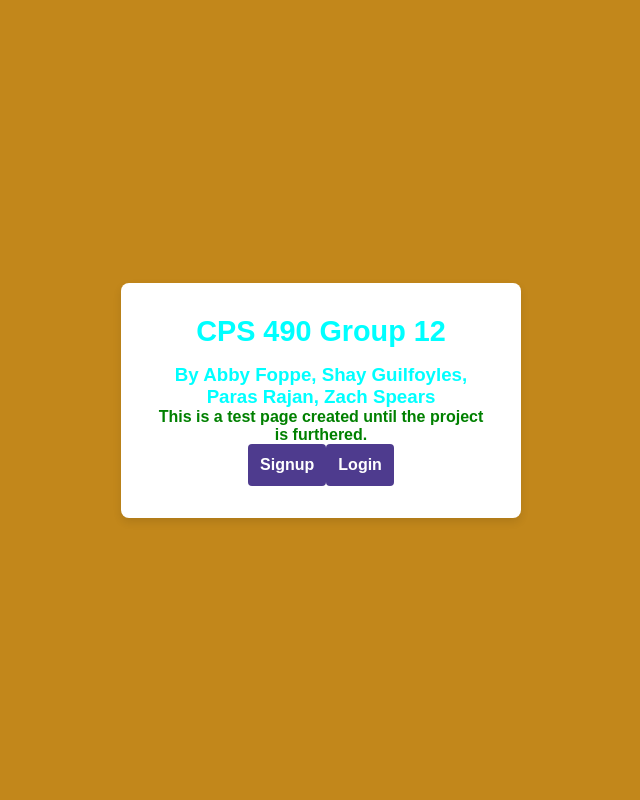
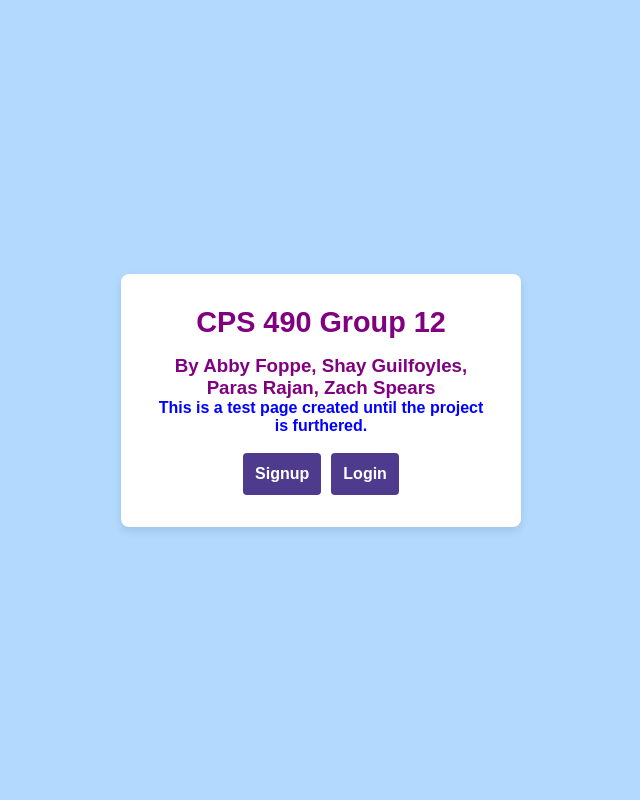
Before and after one commit to guilfoyles1/cps490group12, a Node server app: page / in a window 1280 px wide. Shown: the whole page, without its empty margins (319-959 px from the left). Run offline with Node 20, Linux system fonts and the light colour scheme; the visitor is signed in with stand-in values (Sample User, id 1); some libraries are stand-ins or nearby versions.

Commit message:
minor adjustments for clarity and aesthetics

```diff
--- a/public/styles.css
+++ b/public/styles.css
@@ -7,7 +7,7 @@
   }
 
   body {
-    background-color: #c2871b;
+    background-color: #b3d9ff;
     display: flex;
     justify-content: center;
     align-items: center;
--- a/views/home_page.pug
+++ b/views/home_page.pug
@@ -5,10 +5,12 @@ html
     body
         .container
             header
-                h1(style="color:cyan") CPS 490 Group 12
-                h3(style="color:cyan") By Abby Foppe, Shay Guilfoyles, Paras Rajan, Zach Spears
+                h1(style="color:purple") CPS 490 Group 12
+                h3(style="color:purple") By Abby Foppe, Shay Guilfoyles, Paras Rajan, Zach Spears
 
             main
-                h4(style="color:green") This is a test page created until the project is furthered.
-                button(type="button" onClick = "window.location.href = '/signup';") Signup
-                button(type="button" onClick = "window.location.href = '/login';") Login
+
+                h4(style="color:blue") This is a test page created until the project is furthered.
+                br
+                button(type="button" style="margin-right: 10px;" onClick="window.location.href = '/signup';") Signup
+                button(type="button" onClick="window.location.href = '/login';") Login
--- a/views/login.pug
+++ b/views/login.pug
@@ -11,4 +11,4 @@ html
             form(action="/login" method="POST")
                 input(name="username" type="text" required placeholder="Username")
                 input(name="password" type="password" required placeholder="Password")
-                button(type="submit") Log in
+                button(type="submit") Log in!
--- a/views/signup.pug
+++ b/views/signup.pug
@@ -20,6 +20,8 @@ html
             }
     body
         .container
+            header
+                h1(style="color:purple") Sign Up
             if message
                 h4 #{message}
             form(id="signupForm" action="/signup" method="POST")
```
Also changed, not shown: routes/accounts.js (+4 -3 lines), views/update_user.pug (+10 -2 lines).
